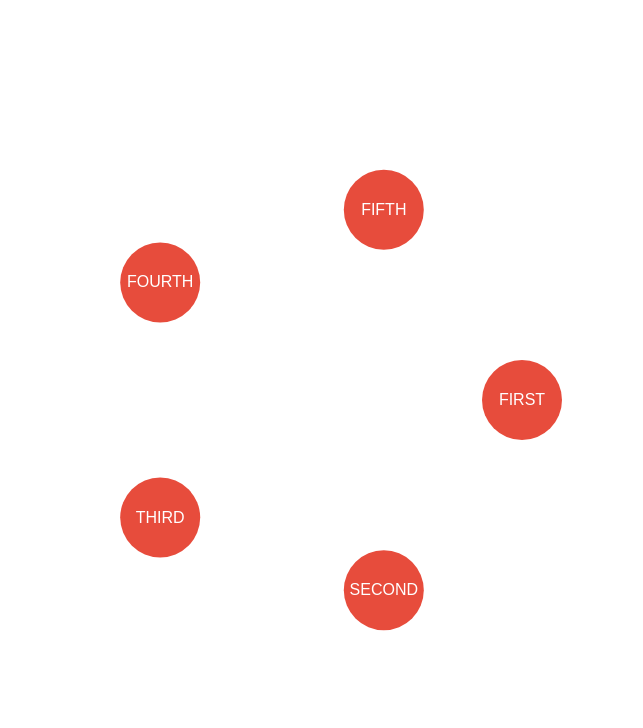
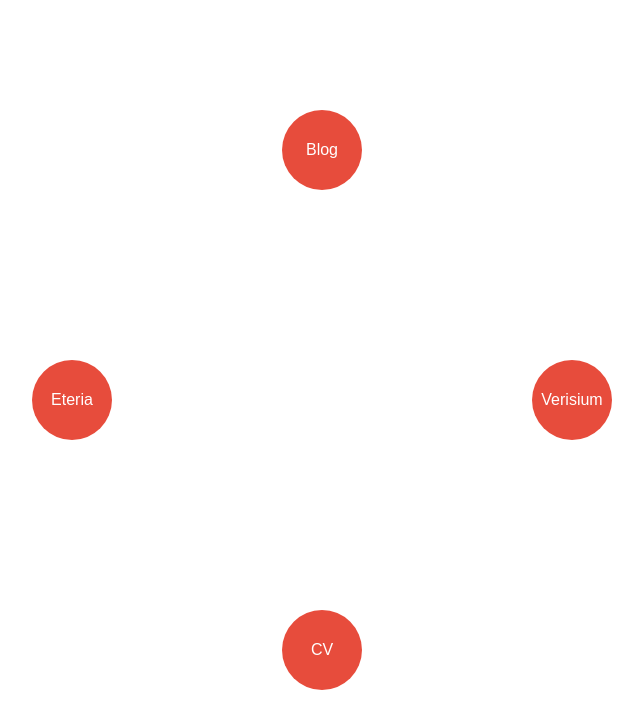
Before and after one commit to Evreed92/EvanBuildsWorlds, a Next.js app: page / in a window 1280 px wide. Shown: the top 728 px of the page, without its empty margins (318-961 px from the left). Built offline with nearby package versions, Linux system fonts and the light colour scheme.

Commit message:
Edit Landing page links to work

```diff
--- a/app/components/appComponents/radialMenu.tsx
+++ b/app/components/appComponents/radialMenu.tsx
@@ -2,21 +2,21 @@ import Link from 'next/link'
 import radialStyles from '../appComponents/radialStyles.module.css'
 
 export default function RadialMenu(){
-    const radius = 200;
-    const menuItems = ['FIRST', 'SECOND','THIRD', 'FOURTH', 'FIFTH'];
+    const radius = 250;
+    const menuItems = ['Blog', 'Verisium', 'CV', 'Eteria'];
 
 
     return(
         <div className={radialStyles.centerWrapper}>
                 {menuItems.map((item, index) =>
                     {
-                        const angleDegrees = (360/menuItems.length)*index;
+                        const angleDegrees = (360/menuItems.length)*index - 90;
                         const angle = (angleDegrees * Math.PI)/180;
                         const x = radius * Math.cos(angle);
                         const y = radius * Math.sin(angle);
                         return(
                             <Link
-                                href='blog'
+                                href={item.toLowerCase()}
                                 className={radialStyles.listElement}
                                 style={{ transform: `translate(${x}px, ${y}px)`}}
                             >
```
